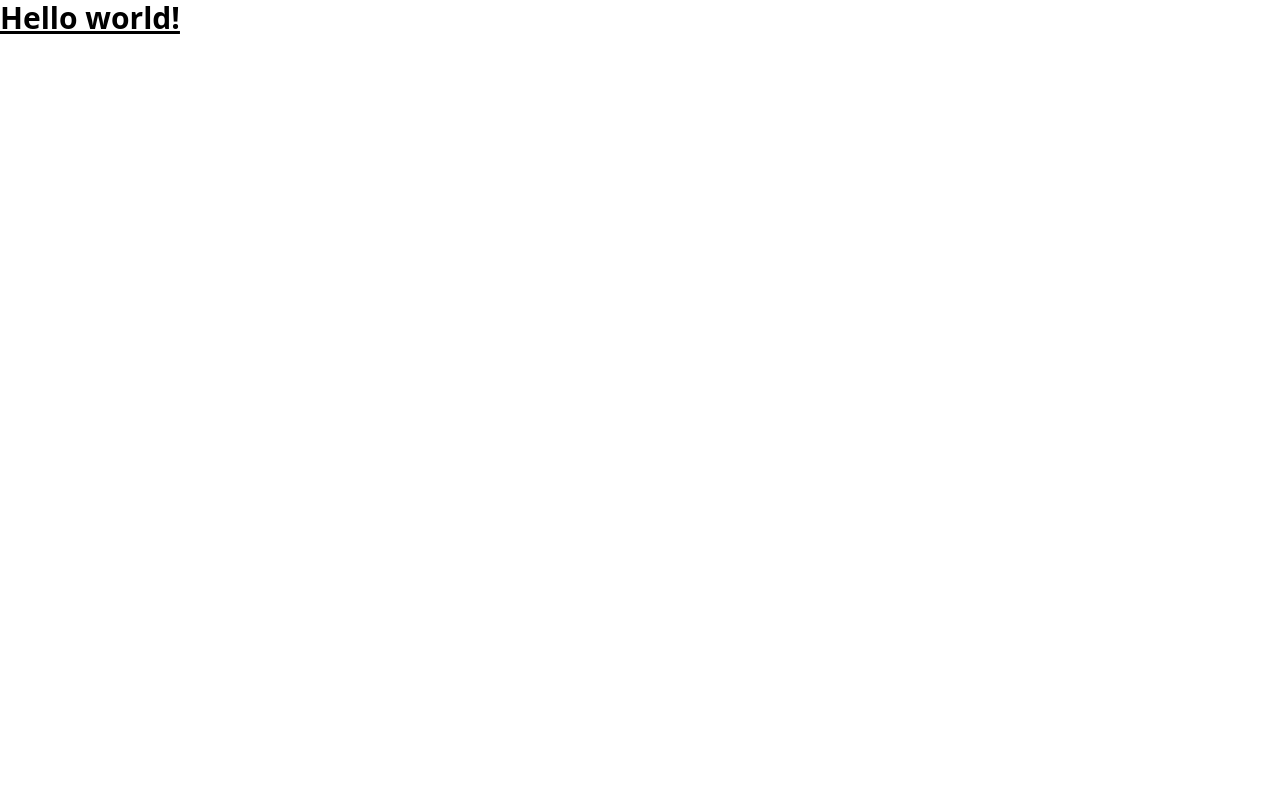
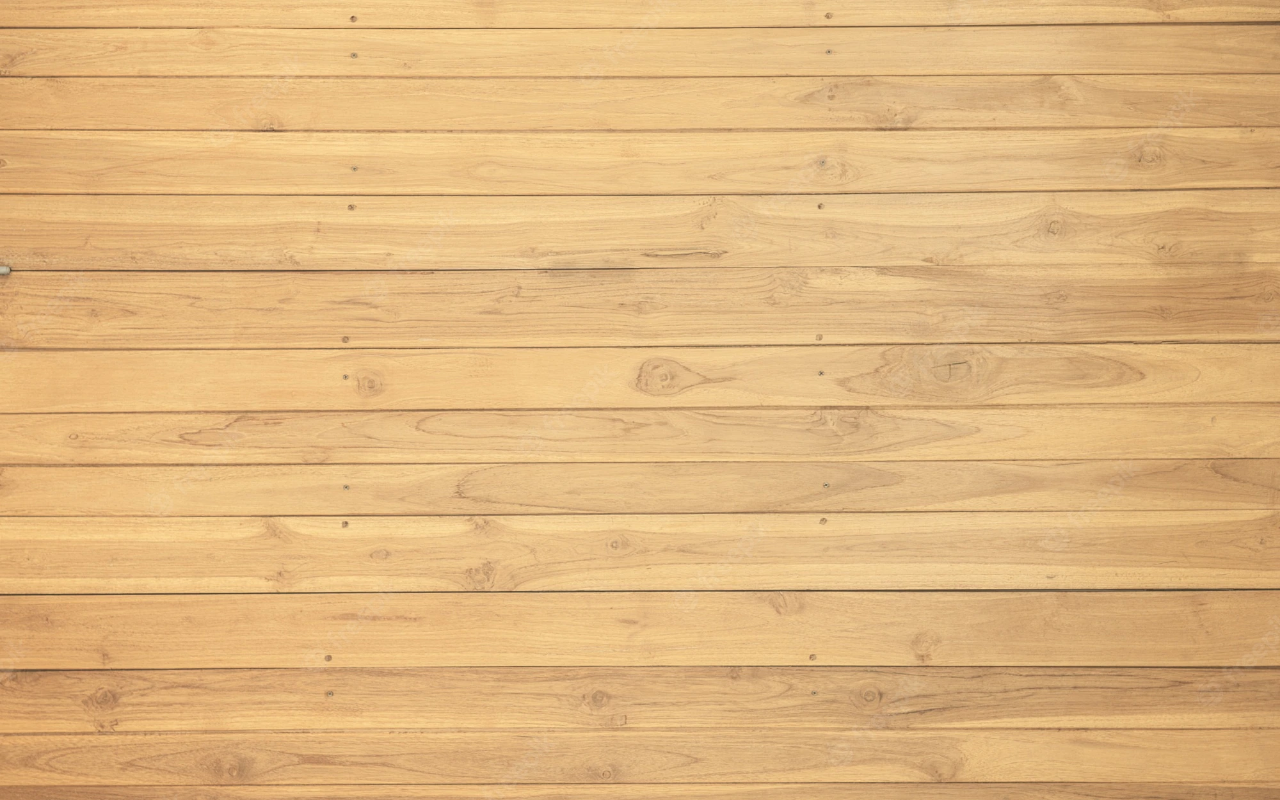
Before and after one commit to HighLiuk/go-game, a React (Vite) app: page / in a window 1280 px wide. Built offline with nearby package versions, Linux system fonts and the light colour scheme.

Commit message:
🎨 Background Image

```diff
--- a/src/App.tsx
+++ b/src/App.tsx
@@ -1,8 +1,8 @@
-function App() {
+import { FC } from "react"
+
+const App: FC = () => {
   return (
-    <>
-      <h1 className="text-3xl font-bold underline">Hello world!</h1>
-    </>
+    <div className="bg-page bg-cover h-screen flex items-center justify-center"></div>
   )
 }
 
--- a/tailwind.config.cjs
+++ b/tailwind.config.cjs
@@ -2,7 +2,11 @@
 module.exports = {
   content: ["./src/**/*.{js,jsx,ts,tsx}"],
   theme: {
-    extend: {},
+    extend: {
+      backgroundImage: {
+        page: "url('/img/background.webp')",
+      },
+    },
   },
   plugins: [],
 }
```
Also changed, not shown: public/img/background.webp (added).
